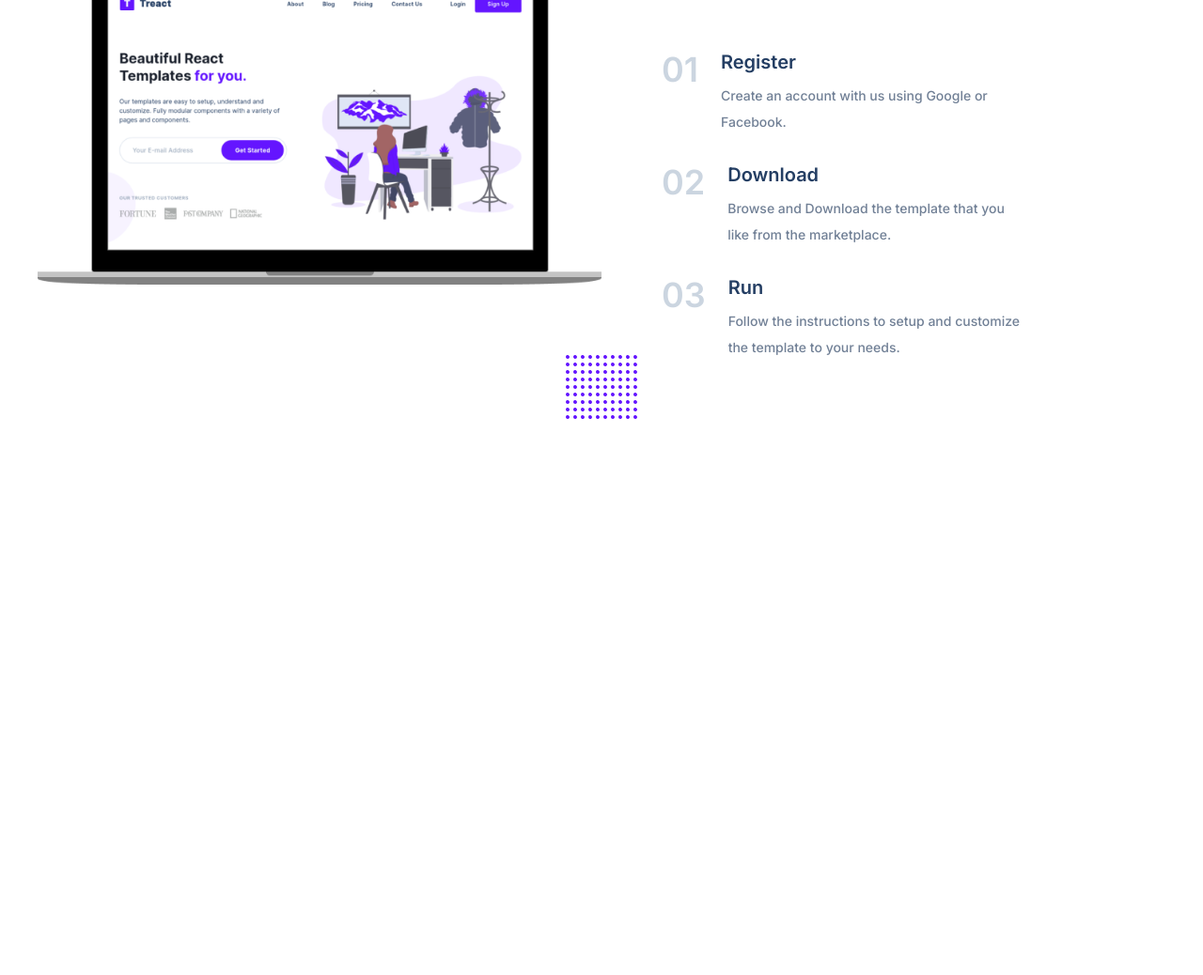
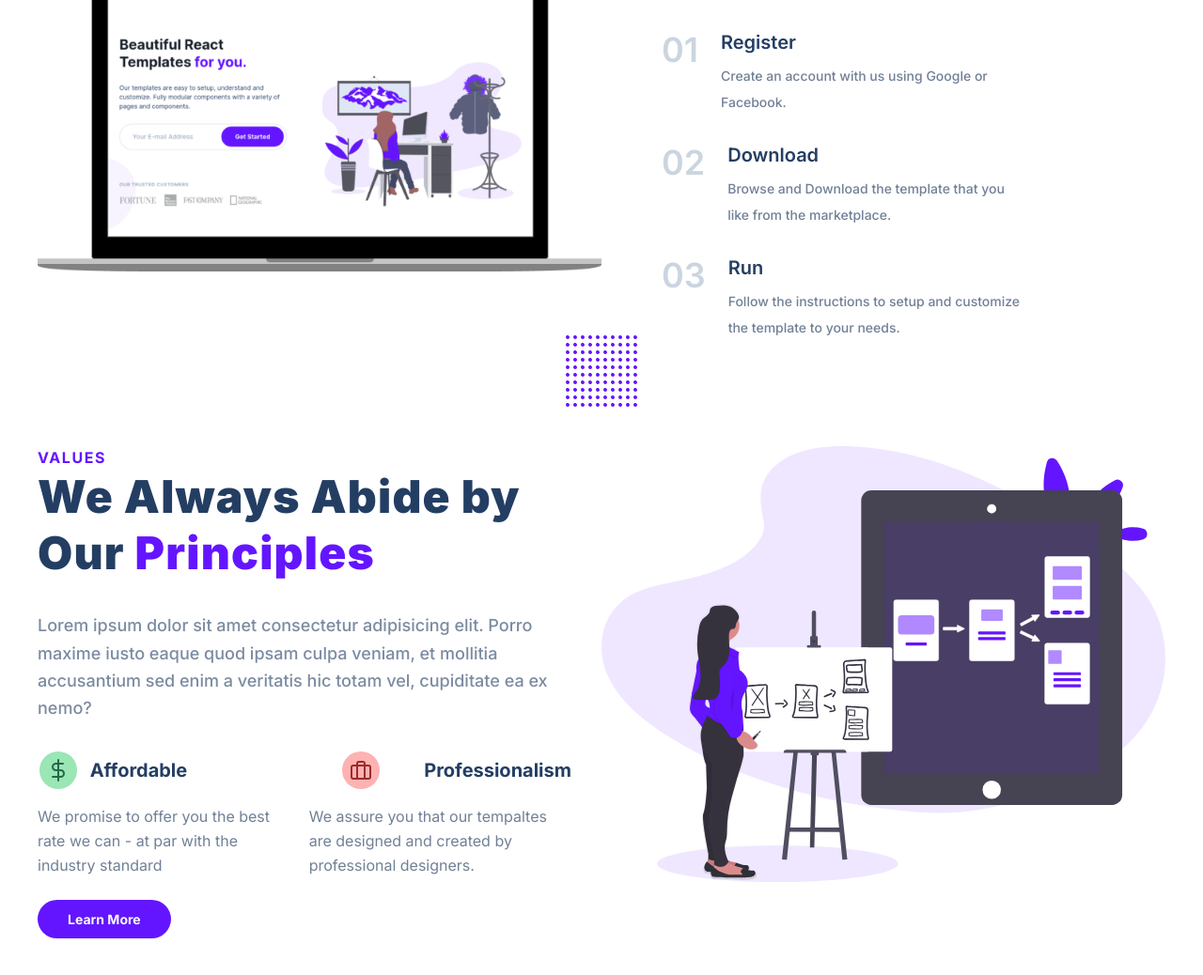
Before and after one commit to mifouts/Final-Project, a plain HTML site: page index.html in a window 1280 px wide. Shown: the part 2365-3403 px from the top of the page at 94% size. Before the commit the page ends 2813 px from the top, so only its background shows below. Drawn offline with Linux system fonts and the light colour scheme.

Commit message:
added and styled values section

```diff
--- a/index.html
+++ b/index.html
@@ -220,6 +220,50 @@
             </div>
         </div>
     </section>
+    <section>
+        <div class="values__container">
+            <div class="row values">
+                <div class="values__para">
+                    <h5 class="values__para--header text__left"><span class="section__title">VALUES</span></h5>
+                <h2 class="section__heading text__left">We Always Abide by Our <span class="purple">Principles</span></h2>
+                <p class="values__description">Lorem ipsum dolor sit amet consectetur adipisicing elit. Porro maxime iusto eaque quod ipsam culpa veniam, et mollitia accusantium sed enim a veritatis hic totam vel, cupiditate ea ex nemo?</p>
+                <div class="values">
+                    <div class="value">
+                        <div class="value__title">
+                            <figure class="value__img--wrapper1">
+                                <svg xmlns="http://www.w3.org/2000/svg" width="24" height="24" viewBox="0 0 24 24" fill="none" stroke="currentColor" stroke-width="2" stroke-linecap="round" stroke-linejoin="round" class="feather feather-dollar-sign">
+                                    <line x1="12" y1="1" x2="12" y2="23"></line>
+                                    <path d="M17 5H9.5a3.5 3.5 0 0 0 0 7h5a3.5 3.5 0 0 1 0 7H6"></path>
+                                </svg>
+                            </figure>
+                            <h3 class="value__title--heading">Affordable</h3>
+                        </div>
+                            <div class="value__description">
+                                We promise to offer you the best rate we can - at par with the industry standard
+                            </div>
+
+                    </div>
+                    <div class="value">
+                        <div class="value__title">
+                            <figure class="value__img--wrapper2">
+                                <svg xmlns="http://www.w3.org/2000/svg" width="24" height="24" viewBox="0 0 24 24" fill="none" stroke="currentColor" stroke-width="2" stroke-linecap="round" stroke-linejoin="round" class="feather feather-briefcase"><rect x="2" y="7" width="20" height="14" rx="2" ry="2"></rect><path d="M16 21V5a2 2 0 0 0-2-2h-4a2 2 0 0 0-2 2v16"></path></svg>
+                            </figure>
+                            <h3 class="value__title--heading">Professionalism</h3>
+                        </div>
+                            <div class="value__description">
+                                We assure you that our tempaltes are designed and created by professional designers.
+                            </div>
+
+                    </div>
+                </div>
+                <a class="learn__more--button" href="https://treact.owaiskhan.me/" target="_blank">Learn More</a>
+                </div>
+                <figure class="values__img--wrapper">
+                    <img src="/assets/prototype-illustration.21bc4b3f.svg" class="values__img" alt="">
+                </figure>
+            </div>
+        </div>
+    </section>
 
 
     </div>
--- a/styles.css
+++ b/styles.css
@@ -104,6 +104,7 @@ div{
     font-weight: 900;
     letter-spacing: 0.025em;
     text-align: center;
+    line-height: 1.25;
 }
 
 .section__description {
@@ -121,7 +122,7 @@ div{
 .text__left {
     text-align: left;
 }
-.learn-more__button {
+.learn__more--button {
     padding: 0.75rem 2rem;
     font-weight: 700;
     --tw-bg-opacity: 1;
@@ -134,9 +135,12 @@ div{
     border-radius: 9999px;
     margin-right: auto;
     cursor: pointer;
+    padding: 12px 32px;
+    margin: 32px 331.75px 0 0;
+
 }
 
-.learn-more__button:hover {
+.learn__more--button:hover {
     filter: brightness(70%);
 }
 
@@ -545,7 +549,7 @@ QUALITY WORK
 }
 
 .steps__list {
-    margin-top: 48px;
+    margin: 48px 0 0;
     display: flex;
     flex-direction: column;
 }
@@ -585,3 +589,92 @@ QUALITY WORK
     color: rgba(113,128,150,var(--tw-text-opacity));
     font-weight: 500;
 }
+
+/* VALUES */
+
+.values__container {
+    display: flex;
+    flex-direction: column;
+    justify-content: space-between;
+    padding: 80px 0;
+    align-items: center;
+}
+
+.values {
+    display: flex;
+    padding-bottom: 32px;
+}
+
+
+.values__img--wrapper {
+    width: 50%;
+}
+
+.values__para {
+    width: 50%;
+}
+
+.value__img--wrapper1 {
+    margin: 0 1.86px;
+    display: inline-block;
+    --tw-border-opacity: 1;
+    border-color: rgba(100,21,255,var(--tw-border-opacity));
+    text-align: center;
+    padding: 0.5rem;
+    flex-shrink: 0;
+    border-radius: 9999px;
+    border-width: 0px;
+    --tw-bg-opacity: 1;
+    background-color: rgba(154,230,180,var(--tw-bg-opacity));
+    --tw-text-opacity: 1;
+    color: rgba(39,103,73,var(--tw-text-opacity));
+}
+
+.value__title--heading {
+    margin-left: 0.75rem;
+    font-weight: 700;
+    font-size: 1.25rem;
+}
+
+.values__description {
+    margin-top: 32px;
+    font-size: 1.125rem;
+    font-weight: 500;
+    line-height: 1.625;
+    --tw-text-opacity: 1;
+    color: rgba(124,139,161,var(--tw-text-opacity));
+    max-width: 36rem;
+}
+
+.value__title {
+    display: flex;
+    align-items: center;
+}
+
+.value__img--wrapper2 {
+    margin-left: auto;
+    margin-right: auto;
+    display: inline-block;
+    --tw-border-opacity: 1;
+    border-color: rgba(100,21,255,var(--tw-border-opacity));
+    text-align: center;
+    padding: 0.5rem;
+    flex-shrink: 0;
+    border-radius: 9999px;
+    border-width: 0px;
+    --tw-bg-opacity: 1;
+    background-color: rgba(254,178,178,var(--tw-bg-opacity));
+    --tw-text-opacity: 1;
+    color: rgba(155,44,44,var(--tw-text-opacity));
+}
+
+.value {
+    margin: 32px 32px 0 0;
+}
+
+.value__description {
+    margin-top: 16px;
+    line-height: 1.625;
+    --tw-text-opacity: 1;
+    color: rgba(113,128,150,var(--tw-text-opacity));
+}
```
